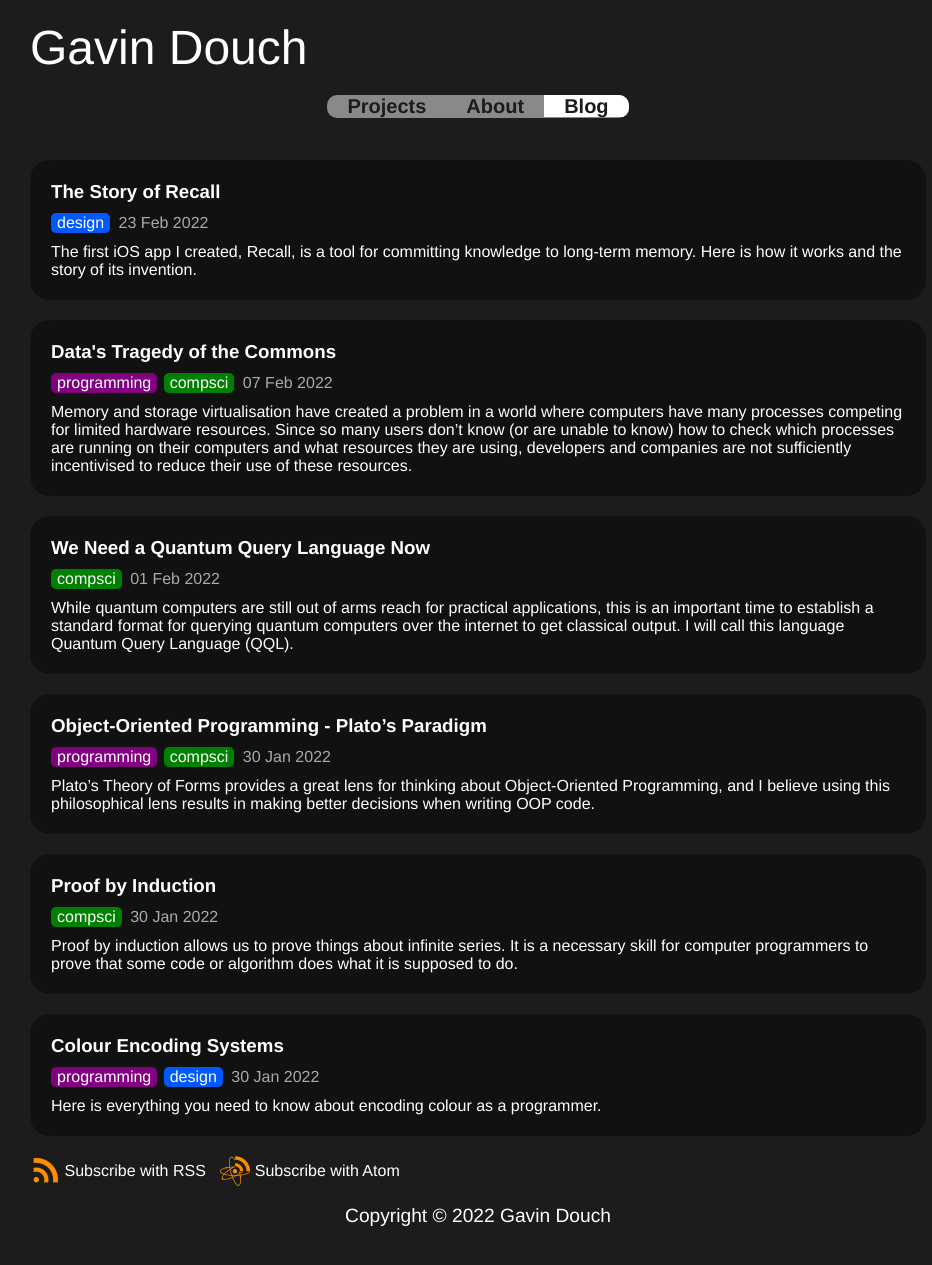
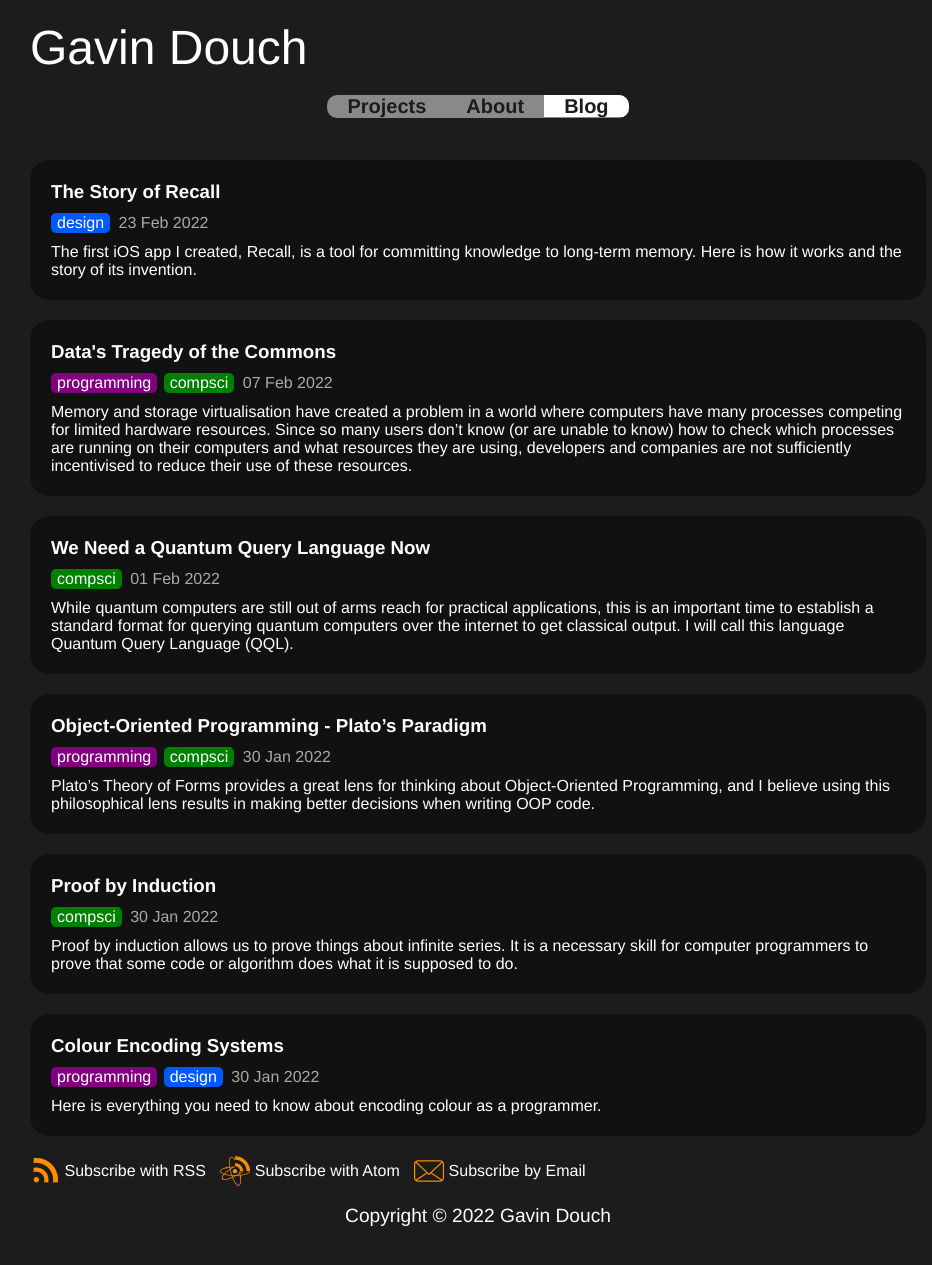
Before and after one commit to Coedice/website, a Jekyll site: the page built from blog.html, in a window 1280 px wide. Shown: the whole page, without its empty margins (162-1094 px from the left). Built offline with Jekyll 4.4.1, drawn with Linux system fonts in a browser that asks for light colours.

Commit message:
Add mailto URI for rssby.email RSS to email service

```diff
--- a/_includes/subscribe.html
+++ b/_includes/subscribe.html
@@ -9,4 +9,9 @@
 		<span class="long">Subscribe with Atom</span>
 		<span class="short">Atom</span>
 	</a>
+	<a href="mailto:add@rssby.email?subject={{ 'Subscribe to feed' | uri_escape }}&body={{ 'Choose which email address you would like new posts to be sent to by selecting the "from" address, then send this email to subscribe.' | uri_escape }}%0A%0A{{ 'Feed link: ' | uri_escape }}{{ '/blog/feed.rss' | absolute_url | uri_escape }}">
+		<img src="{{ '/assets/images/emailIcon.png' | relative_url }}" alt="Email">
+		<span class="long">Subscribe by Email</span>
+		<span class="short">Email</span>
+	</a>
 </div>
```
